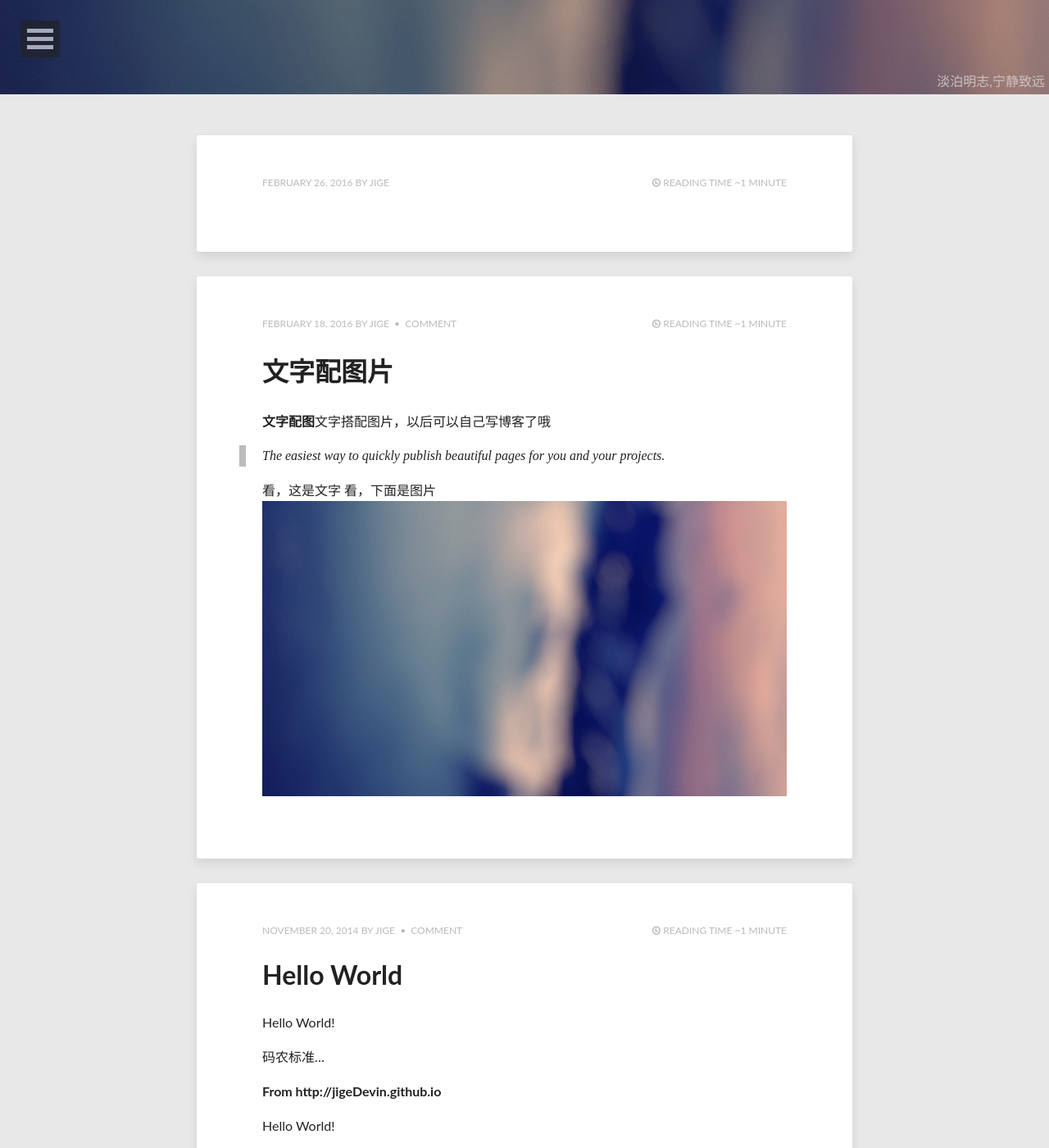
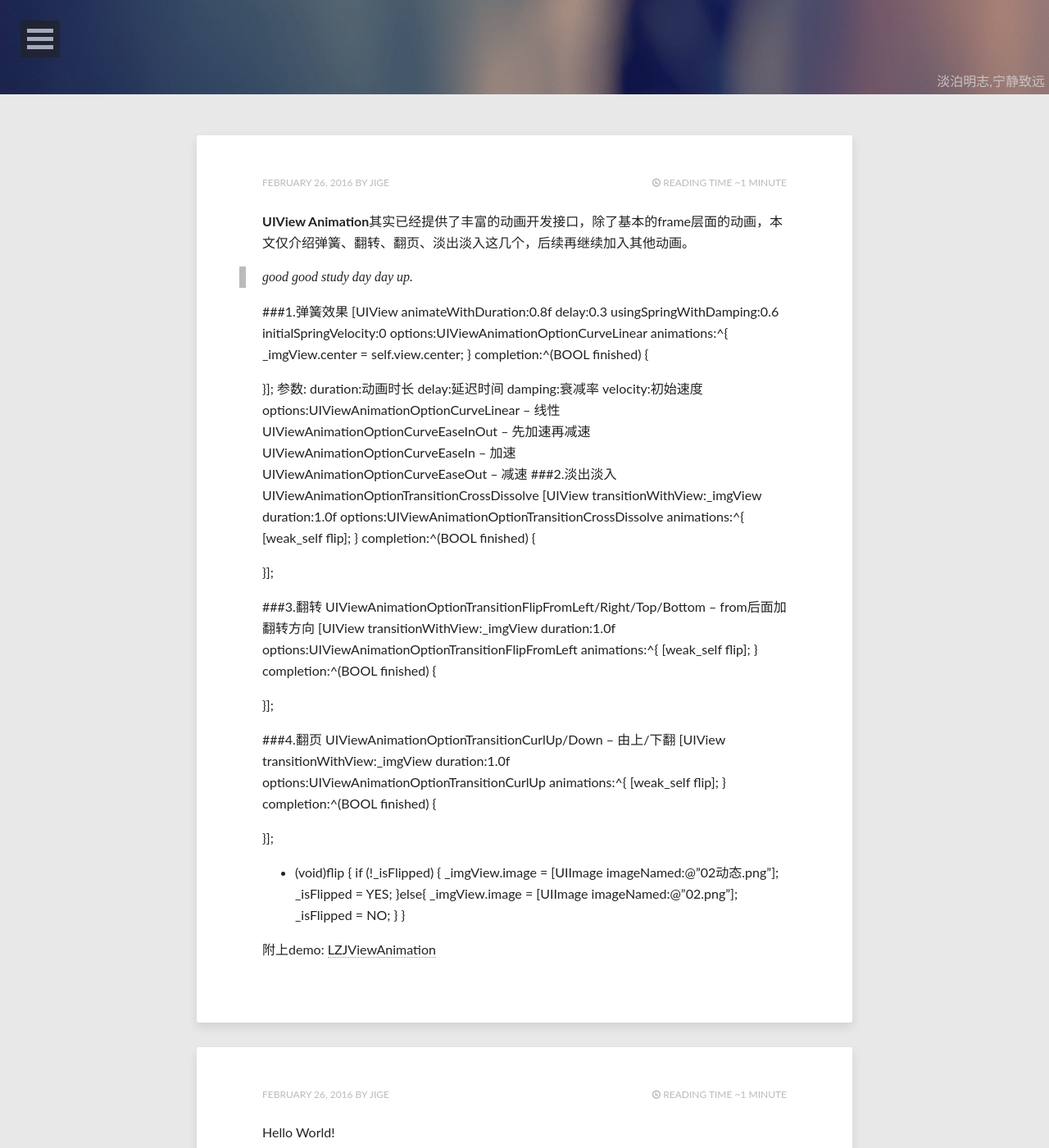
Before and after one commit to jigeDevin/jigeDevin.github.io, a Jekyll site: the page built from index.html, in a window 1280 px wide and 1400 px high, scrolled down 285 px. Shown: the whole window at 82% size. Built offline with Jekyll 4.4.1, drawn with Linux system fonts in a browser that asks for light colours; nearby versions of some CDN libraries; the list of posts is cut into pages by our own code; comment, search, counter and statistics services are not loaded; some of the changed text lies outside the part shown.

Commit message:
no message

```diff
--- a/_posts/2016-02-27-UIViewAnimation.md
+++ b/_posts/2016-02-27-UIViewAnimation.md
@@ -8,3 +8,60 @@ image:
 comments: true
 share: true
 ---
+
+<strong>UIView Animation</strong>其实已经提供了丰富的动画开发接口，除了基本的frame层面的动画，本文仅介绍弹簧、翻转、翻页、淡出淡入这几个，后续再继续加入其他动画。
+> good good study day day up.
+
+###1.弹簧效果
+[UIView animateWithDuration:0.8f delay:0.3 usingSpringWithDamping:0.6 initialSpringVelocity:0 options:UIViewAnimationOptionCurveLinear animations:^{
+_imgView.center = self.view.center;
+} completion:^(BOOL finished) {
+
+}];
+参数:
+duration:动画时长
+delay:延迟时间
+damping:衰减率
+velocity:初始速度
+options:UIViewAnimationOptionCurveLinear       --  线性
+UIViewAnimationOptionCurveEaseInOut    --  先加速再减速
+UIViewAnimationOptionCurveEaseIn       --  加速
+UIViewAnimationOptionCurveEaseOut      --  减速
+###2.淡出淡入
+UIViewAnimationOptionTransitionCrossDissolve
+[UIView transitionWithView:_imgView duration:1.0f options:UIViewAnimationOptionTransitionCrossDissolve animations:^{
+[weak_self flip];
+} completion:^(BOOL finished) {
+
+}];
+
+###3.翻转
+UIViewAnimationOptionTransitionFlipFromLeft/Right/Top/Bottom
+-- from后面加翻转方向
+[UIView transitionWithView:_imgView duration:1.0f options:UIViewAnimationOptionTransitionFlipFromLeft animations:^{
+[weak_self flip];
+} completion:^(BOOL finished) {
+
+}];
+
+###4.翻页
+UIViewAnimationOptionTransitionCurlUp/Down
+-- 由上/下翻
+[UIView transitionWithView:_imgView duration:1.0f options:UIViewAnimationOptionTransitionCurlUp animations:^{
+[weak_self flip];
+} completion:^(BOOL finished) {
+
+}];
+
+- (void)flip
+{
+if (!_isFlipped) {
+_imgView.image = [UIImage imageNamed:@"02动态.png"];
+_isFlipped = YES;
+}else{
+_imgView.image = [UIImage imageNamed:@"02.png"];
+_isFlipped = NO;
+}
+}
+
+附上demo: <a href="https://github.com/jigeDevin/LZJViewAnimation" target="_blank" rel="nofollow">LZJViewAnimation</a>
```
Also changed, not shown: _posts/2016-02-27-Hello World.md (added, +19 -0 lines).
